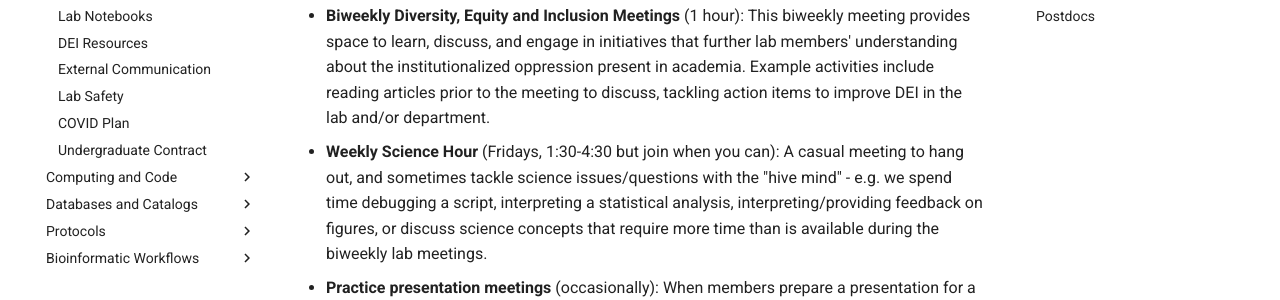
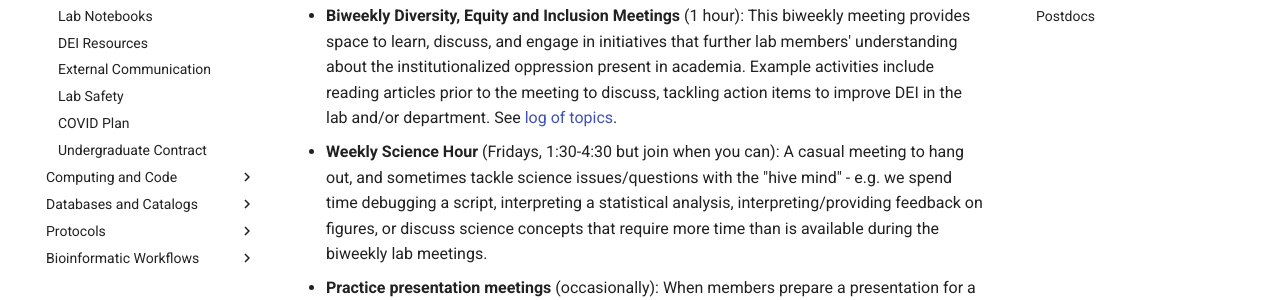
Before and after one commit to RobertsLab/resources, an MkDocs documentation site: the page built from docs/Environment-and-Expectations.md, in a window 1280 px wide and 900 px high, scrolled down 575 px. Shown: the part 254-554 px from the top of the window. Built offline with MkDocs 1.6.1 and Material for MkDocs 9.7.7, drawn with Linux system fonts in a browser that asks for light colours; comment, search, counter and statistics services are not loaded.

Commit message:
added log of DEI topics

```diff
--- a/docs/Environment-and-Expectations.md
+++ b/docs/Environment-and-Expectations.md
@@ -8,7 +8,7 @@ NOTE: To enable attendance, all meetings are either held in person with the opti
 
 - **Biweekly Project Progress Lab Meetings** (1 hour): All members discuss their activities since the last meeting, planned activities for the next two weeks, and to get help from lab members on project-related issues.
 
-- **Biweekly Diversity, Equity and Inclusion Meetings** (1 hour): This biweekly meeting provides space to learn, discuss, and engage in initiatives that further lab members' understanding about the institutionalized oppression present in academia. Example activities include reading articles prior to the meeting to discuss, tackling action items to improve DEI in the lab and/or department.
+- **Biweekly Diversity, Equity and Inclusion Meetings** (1 hour): This biweekly meeting provides space to learn, discuss, and engage in initiatives that further lab members' understanding about the institutionalized oppression present in academia. Example activities include reading articles prior to the meeting to discuss, tackling action items to improve DEI in the lab and/or department. See [log of topics](https://docs.google.com/spreadsheets/d/1LCIiAqWMaJ0tPZIevUXqWyZR2SN4p9qGLgQIvWBaWgo/edit#gid=0).
 
 - **Weekly Science Hour** (Fridays, 1:30-4:30 but join when you can): A casual meeting to hang out, and sometimes tackle science issues/questions with the "hive mind" - e.g. we spend time debugging a script, interpreting a statistical analysis, interpreting/providing feedback on figures, or discuss science concepts that require more time than is available during the biweekly lab meetings.
 
```
